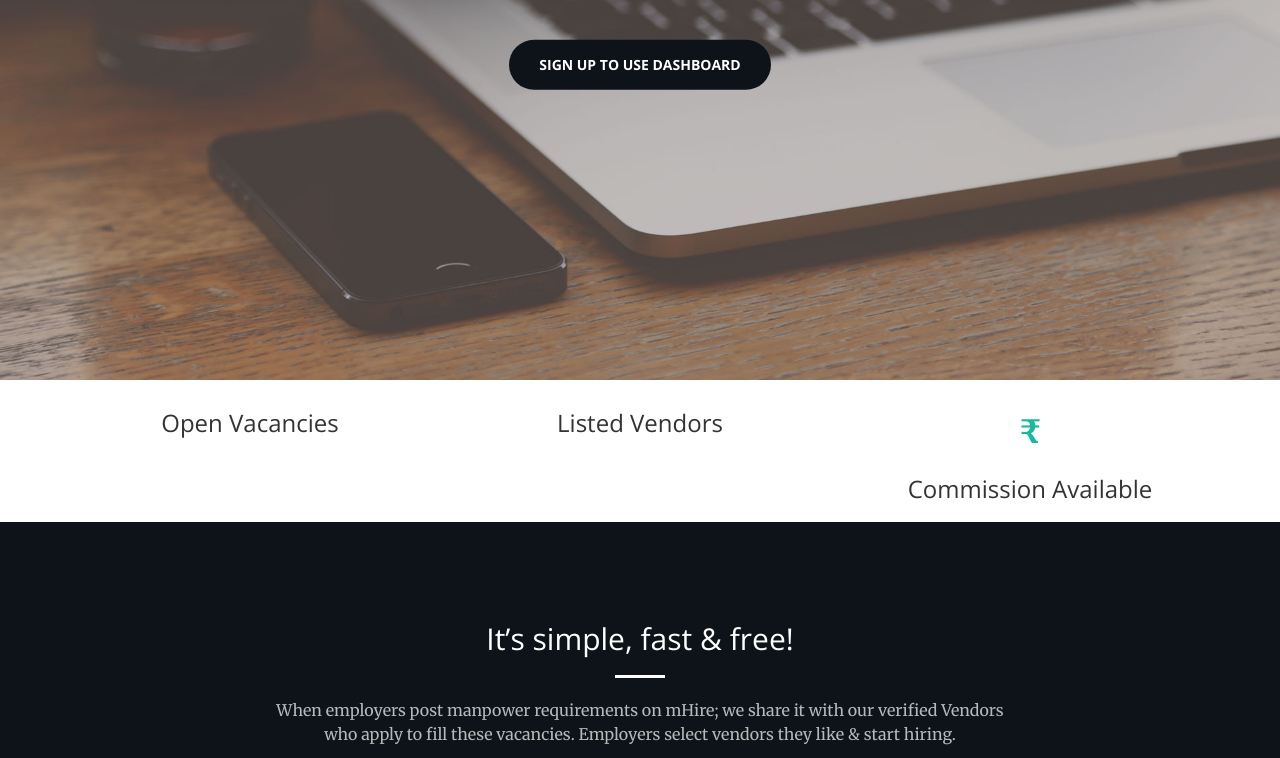
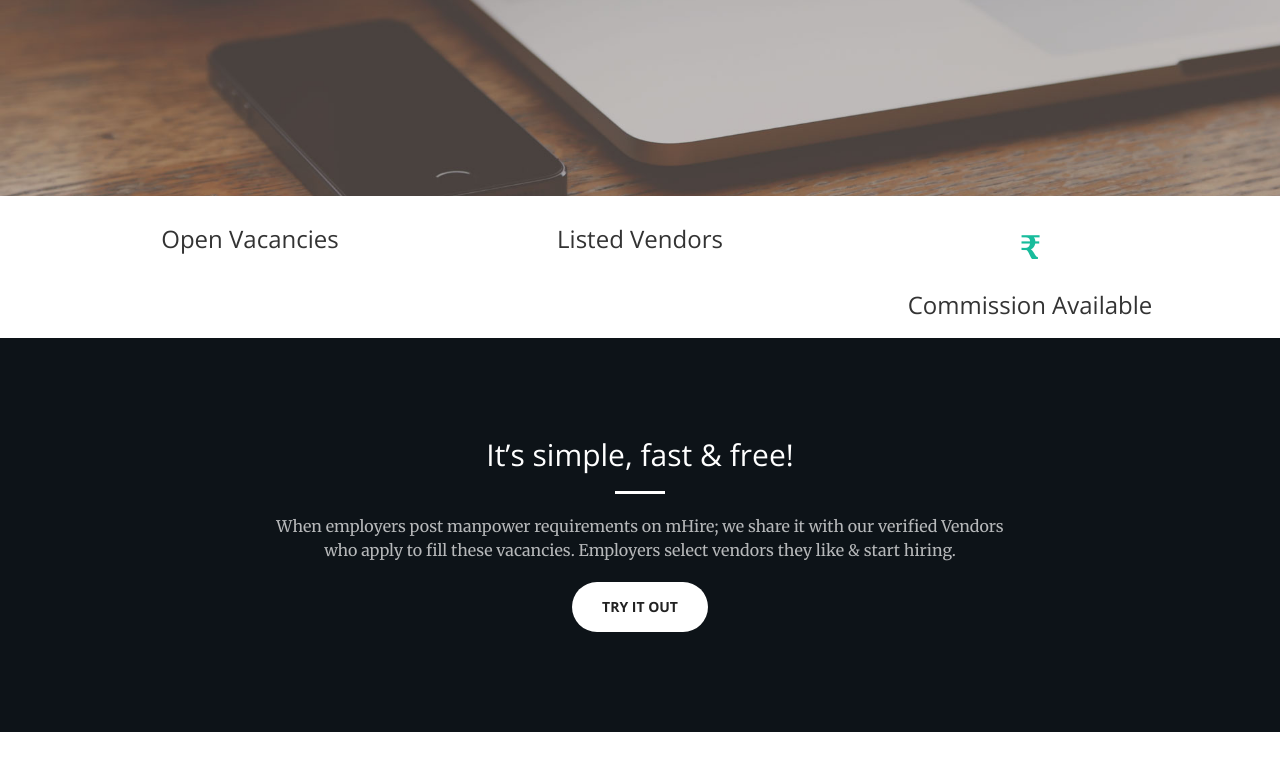
Before and after one commit to mhire/mhire.github.io, a plain HTML site: page index.html in a window 1280 px wide. Shown: the part 420-1178 px from the top of the page. Drawn offline with nearby package versions, Linux system fonts and the light colour scheme; no server answers.

Commit message:
updated min hieght

```diff
--- a/css/creative.css
+++ b/css/creative.css
@@ -213,7 +213,7 @@ header .header-content .header-content-inner p {
 
 @media(min-width:768px) {
     header {
-        min-height: 100%;
+        min-height: 77%;
     }
 
     header .header-content {
```
